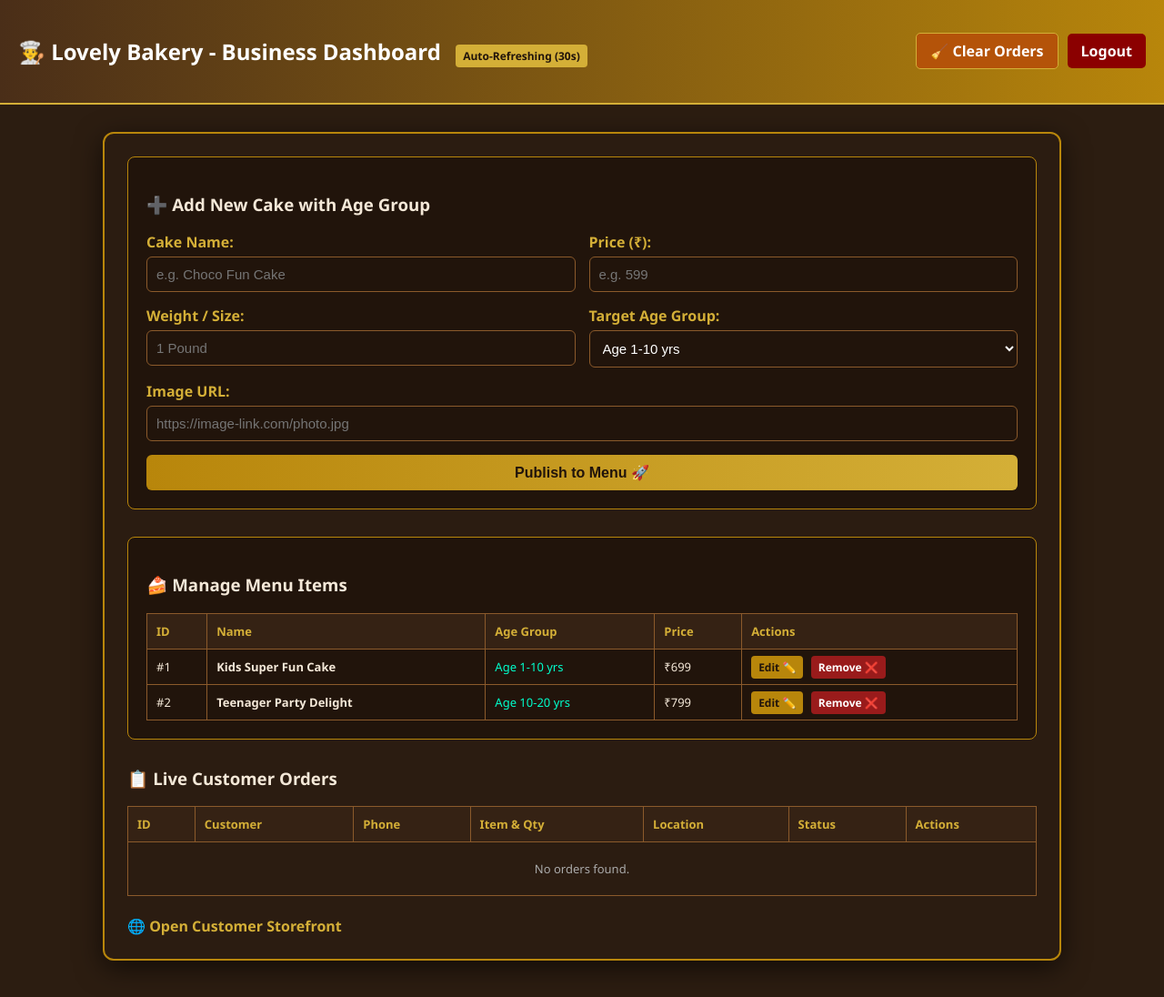
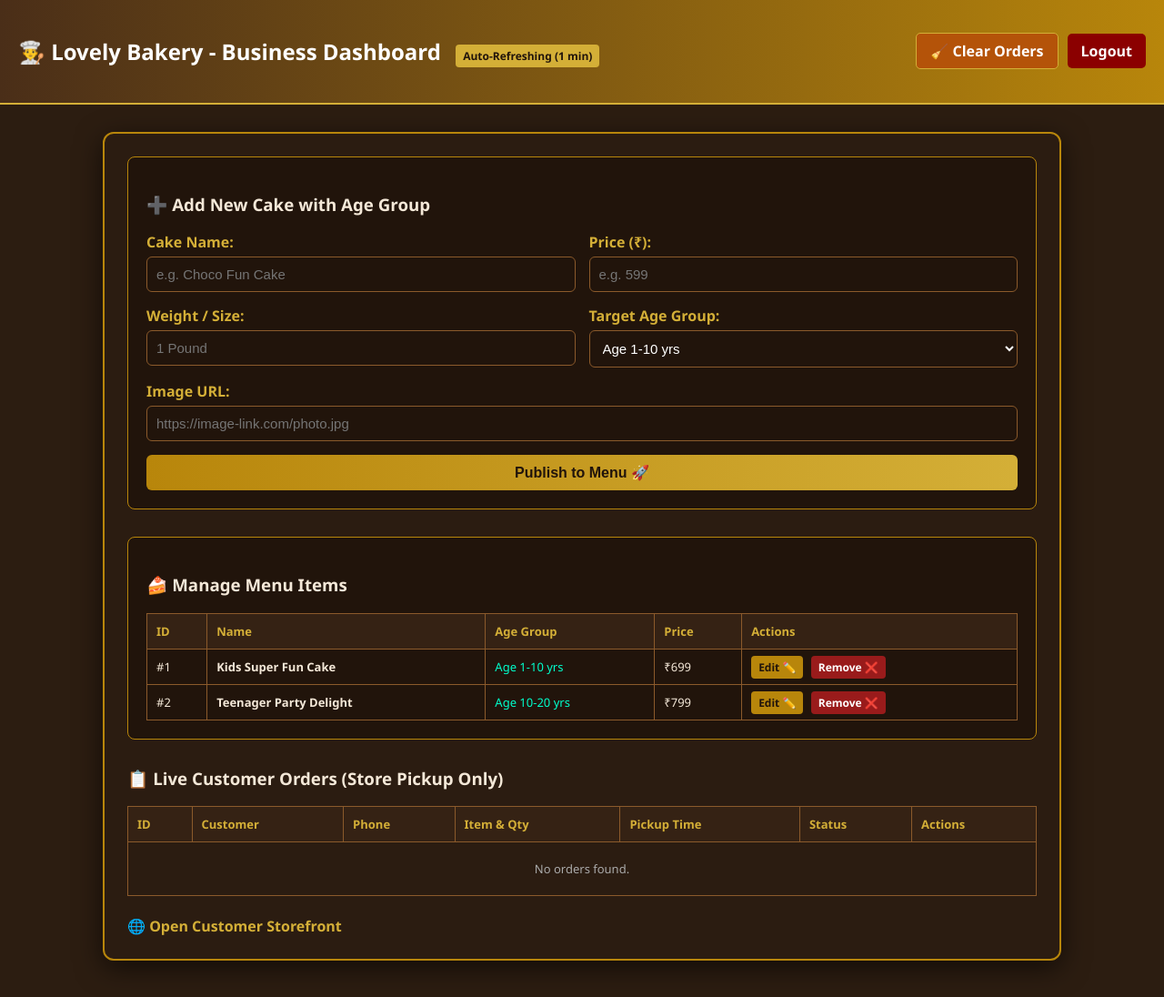
Before and after one commit to yashtikyani010-ai/lovely-bakery, a Flask app: page /admin-dashboard in a window 1280 px wide. Shown: the whole page at 91% size. Run offline with Flask 3, Linux system fonts and the light colour scheme; the visitor is signed in with stand-in values (Sample User, id 1).

Commit message:
Update admin.html

```diff
--- a/lovely_bakery_app/templates/admin.html
+++ b/lovely_bakery_app/templates/admin.html
@@ -4,8 +4,9 @@
     <meta charset="UTF-8">
     <meta name="viewport" content="width=device-width, initial-scale=1.0">
     <title>Lovely Bakery - Admin Portal</title>
+    <!-- Auto reload admin dashboard every 60 seconds (1 minute) -->
     {% if not show_login %}
-    <meta http-equiv="refresh" content="30">
+    <meta http-equiv="refresh" content="60">
     {% endif %}
     <style>
         body { font-family: 'Segoe UI', Tahoma, Geneva, Verdana, sans-serif; background: #2c1d11; margin: 0; padding: 0; color: #f4e8d8; }
@@ -53,7 +54,7 @@
     </div>
     {% else %}
     <header>
-        <h2>👨‍🍳 Lovely Bakery - Business Dashboard <span class="live-badge">Auto-Refreshing (30s)</span></h2>
+        <h2>👨‍🍳 Lovely Bakery - Business Dashboard <span class="live-badge">Auto-Refreshing (1 min)</span></h2>
         <div class="header-actions">
             <a href="/clear_orders" class="clear-btn" onclick="return confirm('Clear all orders?');">🧹 Clear Orders</a>
             <a href="/admin-logout" class="logout-btn">Logout</a>
@@ -163,10 +164,10 @@
         </div>
 
         <!-- Live Orders -->
-        <h3>📋 Live Customer Orders</h3>
+        <h3>📋 Live Customer Orders (Store Pickup Only)</h3>
         <table>
             <thead>
-                <tr><th>ID</th><th>Customer</th><th>Phone</th><th>Item & Qty</th><th>Location</th><th>Status</th><th>Actions</th></tr>
+                <tr><th>ID</th><th>Customer</th><th>Phone</th><th>Item & Qty</th><th>Pickup Time</th><th>Status</th><th>Actions</th></tr>
             </thead>
             <tbody>
                 {% for order in orders %}
@@ -175,12 +176,12 @@
                     <td>{{ order.name }}</td>
                     <td>📞 {{ order.phone }}</td>
                     <td>🎂 {{ order.item }} (Qty: {{ order.quantity }})</td>
-                    <td>📍 {{ order.location }}</td>
+                    <td><b style="color: #d4af37;">⏰ {{ order.pickup_time }}</b></td>
                     <td><b style="color: #00ffcc;">{{ order.status }}</b></td>
                     <td>
                         <a href="/update_status/{{ order.id }}/preparing" style="background:#d97706; color:white; padding:4px 6px; text-decoration:none; border-radius:4px;">Prep</a>
                         <a href="/update_status/{{ order.id }}/ready" style="background:#0284c7; color:white; padding:4px 6px; text-decoration:none; border-radius:4px;">Ready</a>
-                        <a href="/update_status/{{ order.id }}/delivered" style="background:#16a34a; color:white; padding:4px 6px; text-decoration:none; border-radius:4px;">Deliver</a>
+                        <a href="/update_status/{{ order.id }}/delivered" style="background:#16a34a; color:white; padding:4px 6px; text-decoration:none; border-radius:4px;">Completed</a>
                         <a href="/update_status/{{ order.id }}/declined" style="background:#dc2626; color:white; padding:4px 6px; text-decoration:none; border-radius:4px;">Decline</a>
                     </td>
                 </tr>
```
